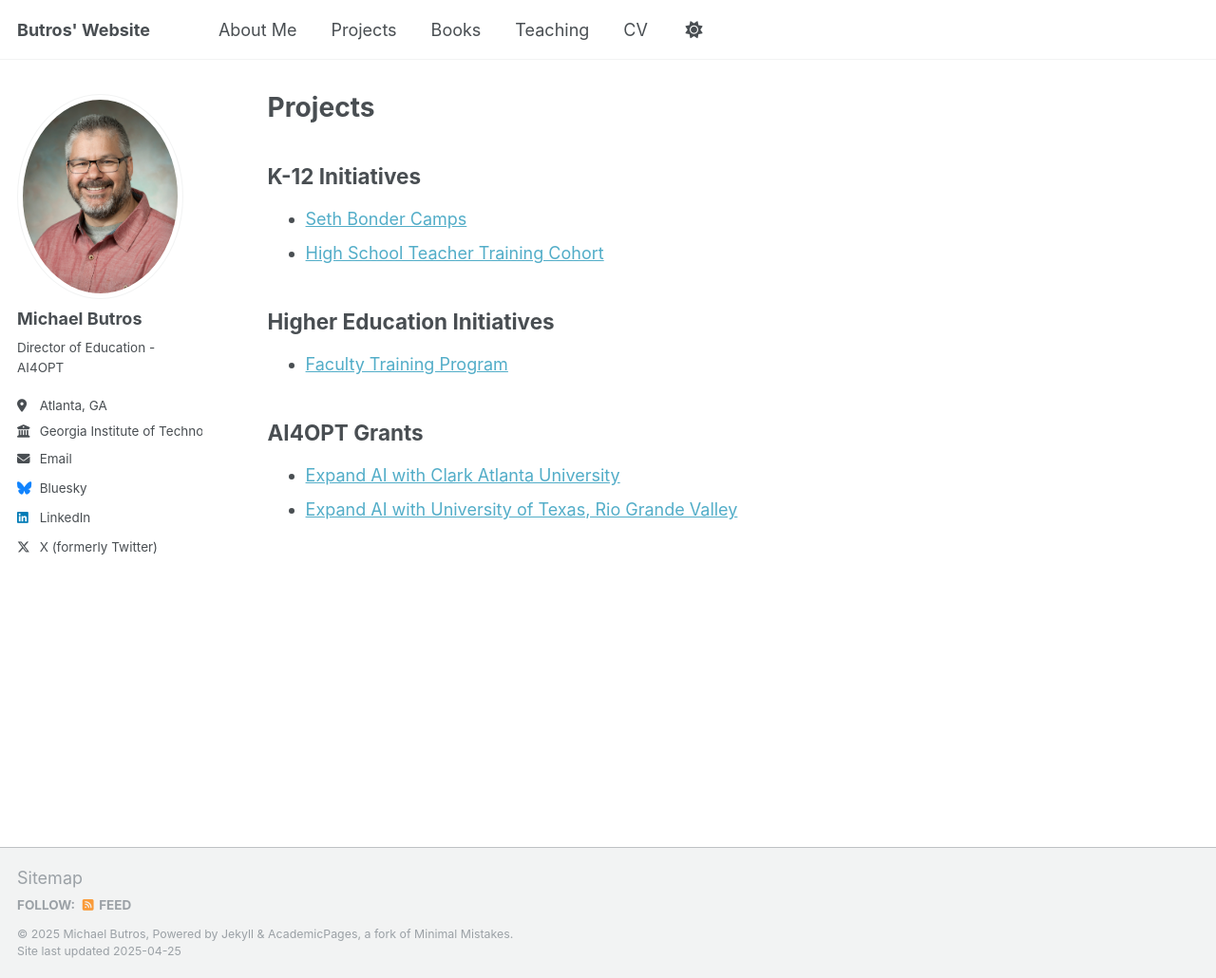
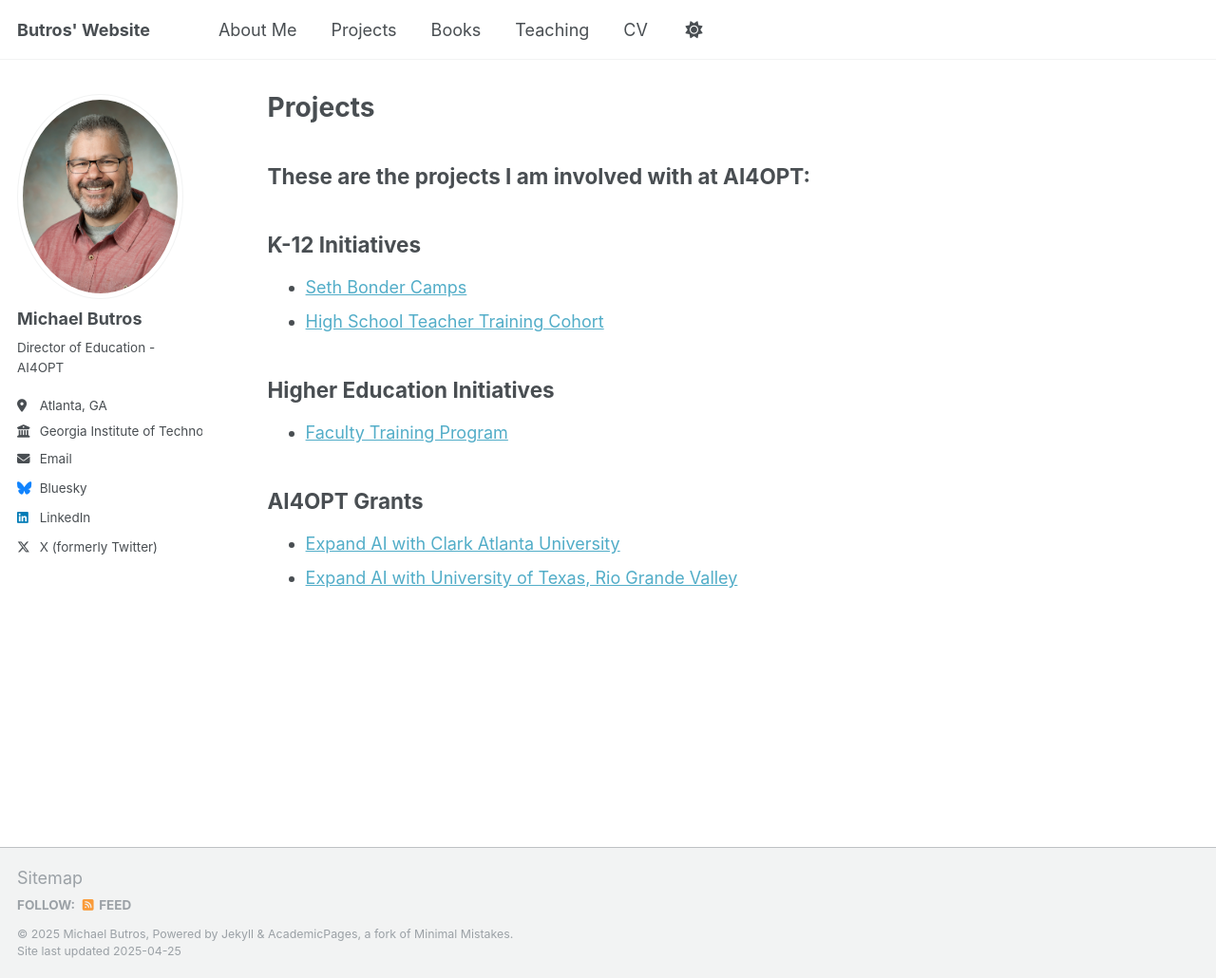
Before and after one commit to MButros/MButros.github.io, a Jekyll site: the page built from _pages/projects.md, in a window 1280 px wide and 1030 px high. Shown: the whole window at 95% size. Built offline with Jekyll 4.4.1, drawn with Linux system fonts in a browser that asks for light colours.

Commit message:
Update projects.md

```diff
--- a/_pages/projects.md
+++ b/_pages/projects.md
@@ -6,6 +6,8 @@
 redirect_from:
   - /resume
 ---
+
+## These are the projects I am involved with at AI4OPT:
 
 ## K-12 Initiatives
   * [Seth Bonder Camps](https://www.ai4opt.org/seth-bonder-camp)
```
